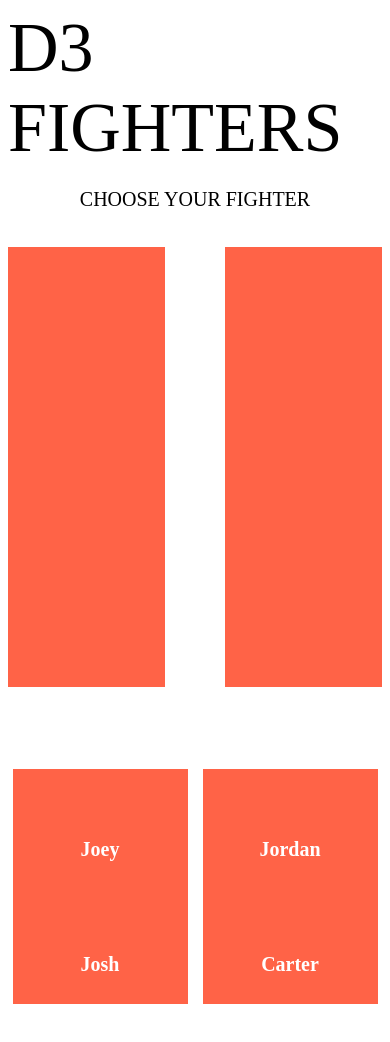
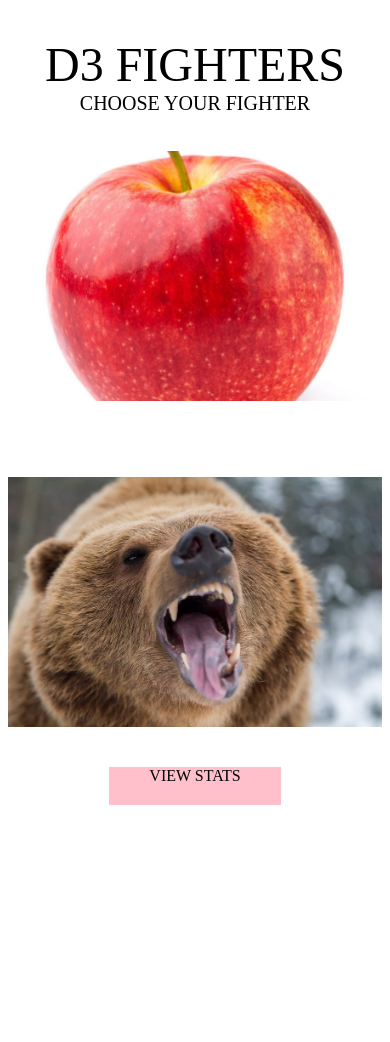
Before and after one commit to Paynecoder/D3-Fighters, a plain HTML site: page index.html in a window 390 px wide. After the commit the page ends 844 px from the top, so only its background shows below. Drawn offline with Linux system fonts and the light colour scheme.

Commit message:
fixed mobile layout

```diff
--- a/index.html
+++ b/index.html
@@ -12,8 +12,12 @@
     <div class="choosefighter">CHOOSE YOUR FIGHTER</div>
 
     <div class="PlayerBox">
-      <div class="PBOX"></div>
-      <div class="PBOX"></div>
+      <div class="PBOX">
+        <img src="assets/apple.jpg" alt="">
+      </div>
+      <div class="PBOX">
+        <img src="assets/bear.jpg" alt="">
+      </div>
     </div>
 
     <div class="box">
@@ -23,6 +27,10 @@
       <div class="selectCarter">Carter</div>
     </div>
 
+    <div class="viewStats">
+      <div>VIEW STATS</div>
+    </div>
+
     <script src="app.js"></script>
   </body>
 </html>
--- a/style.css
+++ b/style.css
@@ -29,6 +29,12 @@
     margin-top: 36px;
 }
 
+.PBOX img {
+    width: 100%;
+    height: 100%;
+    object-fit: cover;
+}
+
 .stats {
     background: tomato;
     padding: 0px;
@@ -50,6 +56,22 @@
 }
 
 .selectJoey {
+    grid-area: Joey;
+}
+
+.selectJordan {
+    grid-area: Jordan;
+}
+
+.selectJosh {
+    grid-area: Josh;
+}
+
+.selectCarter {
+    grid-area: Carter;
+}
+
+.box div {
     background: tomato;
     padding: 0px;
     width: 175px;
@@ -60,61 +82,51 @@
     font-size: 20px;
     text-align: center;
     min-width: 100px;
-
-    grid-area: Joey;
 }
 
-.selectJordan {
-    background: tomato;
-    padding: 0px;
-    width: 175px;
-    height: 120px;
-    line-height: 160px;
-    color: white;
-    font-weight: bold;
-    font-size: 20px;
-    text-align: center;
-    min-width: 100px;
-
-    grid-area: Jordan;
+.viewStats {
+    display: none;
 }
 
-.selectJosh {
-    background: tomato;
-    padding: 0px;
-    width: 175px;
-    height: 120px;
-    line-height: 160px;
-    color: white;
-    font-weight: bold;
-    font-size: 20px;
+.viewStats div {
+    background-color: pink;
+    height: 38px;
+    width: 172px;
     text-align: center;
-    min-width: 100px;
-
-    grid-area: Josh;
-}
-
-.selectCarter {
-    background: tomato;
-    padding: 0px;
-    width: 175px;
-    height: 120px;
-    line-height: 160px;
-    color: white;
-    font-weight: bold;
-    font-size: 20px;
-    text-align: center;
-    min-width: 100px;
-
-    grid-area: Carter;
 }
 
 @media only screen and (max-width: 800px) {
+    .headbar {
+        font-size: 48px;
+    }
+    .choosefighter {
+        font-size: 24;
+    }
+    .PlayerBox {
+        flex-direction: column;
+        gap: 40px;
+    }
+    .PBOX {
+        width: 100%;
+        height: 250px;
+    }
     .box {
-        display: grid;
+        display: none;
+        /* display: grid;
         grid-template:
             "Joey Jordan" 100px
             "Josh Carter" 100px
-        ;
+        ; */
+    }
+    .viewStats {
+        margin-top: 40px;
+        display: flex;
+        justify-content: center;
+    }
+    .headbar {
+        margin-top: 37px;
+    }
+    .choosefighter {
+        margin: 0px;
     }
 }
```
Also changed, not shown: assets/apple.jpg (added), assets/bear.jpg (added), assets/orange.jpg (added), assets/pear.png (added), assets/pineapple.jpg (added).
